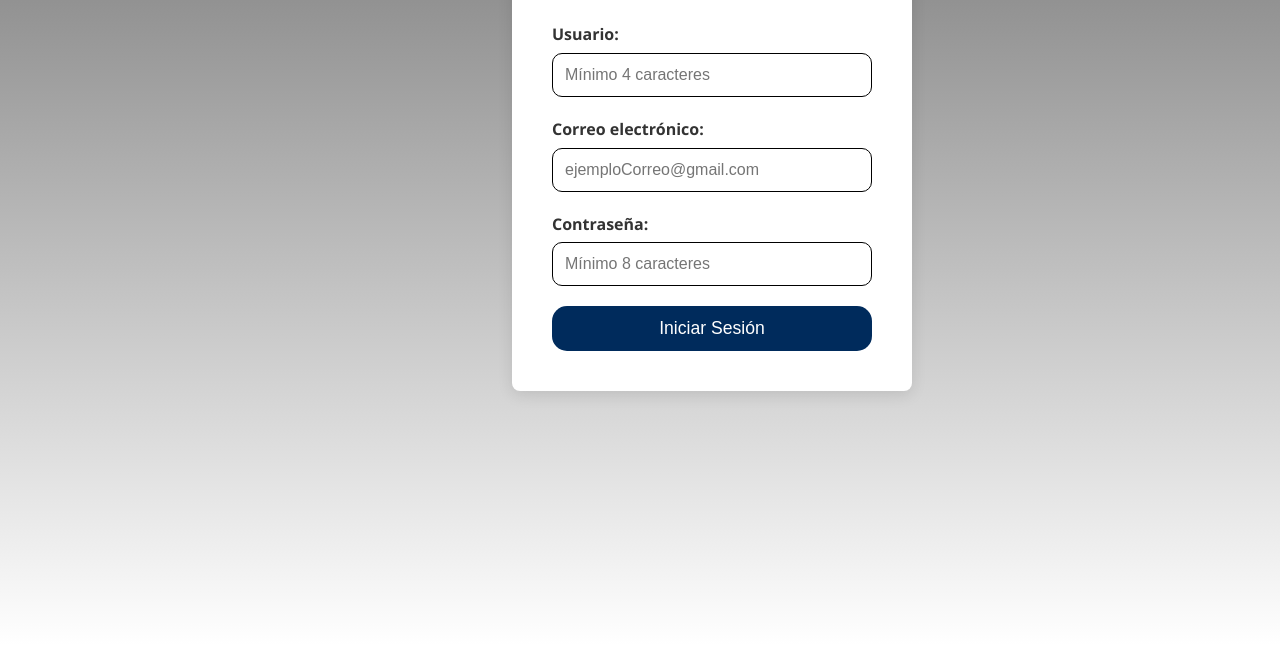
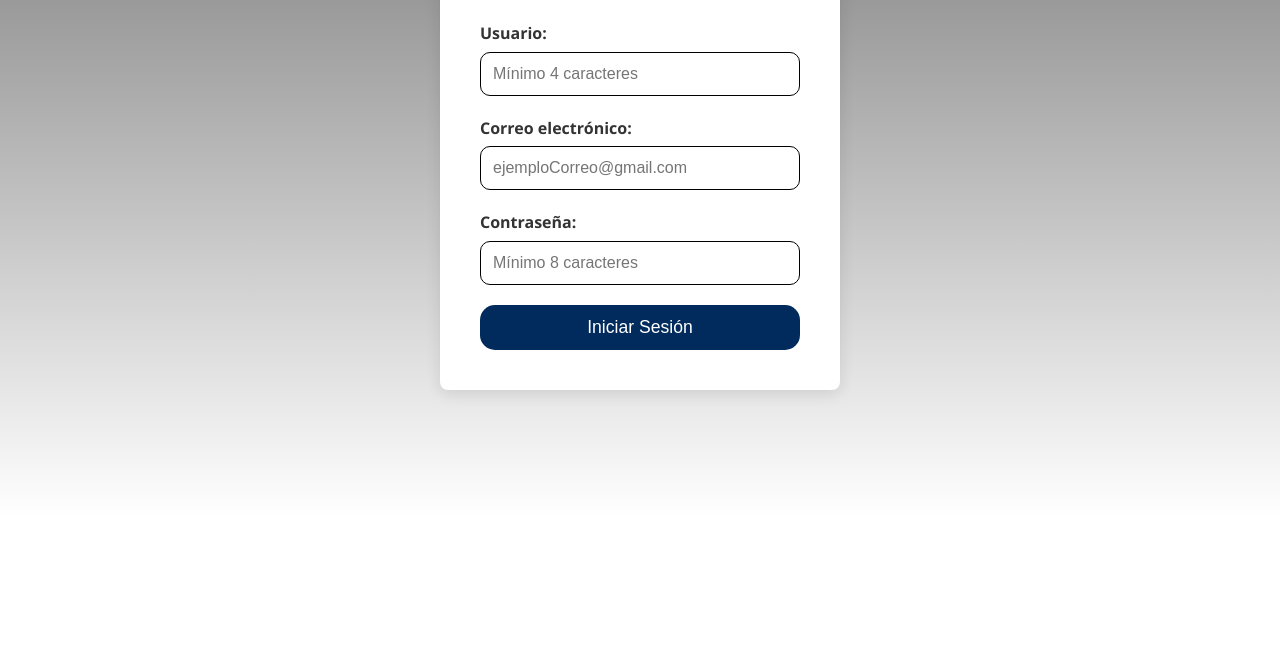
Before and after one commit to RAgCen/proyectoFinal_RegistroEscolar, a plain HTML site: page index.html in a window 1280 px wide. Shown: the part 283-928 px from the top of the page. After the commit the page ends 800 px from the top, so only its background shows below. Drawn offline with Linux system fonts and the light colour scheme.

Commit message:
Restore CSS variables and general styles

```diff
--- a/style.css
+++ b/style.css
@@ -64,8 +64,7 @@ header h1 {
 
 /* Página 1: Inicio de Sesión */
 .login-body {
-    margin-left: 40%;
-    margin-top: 10%;
+    display: flex;
     align-items: center;
     justify-content: center;
     min-height: 100vh;
```
